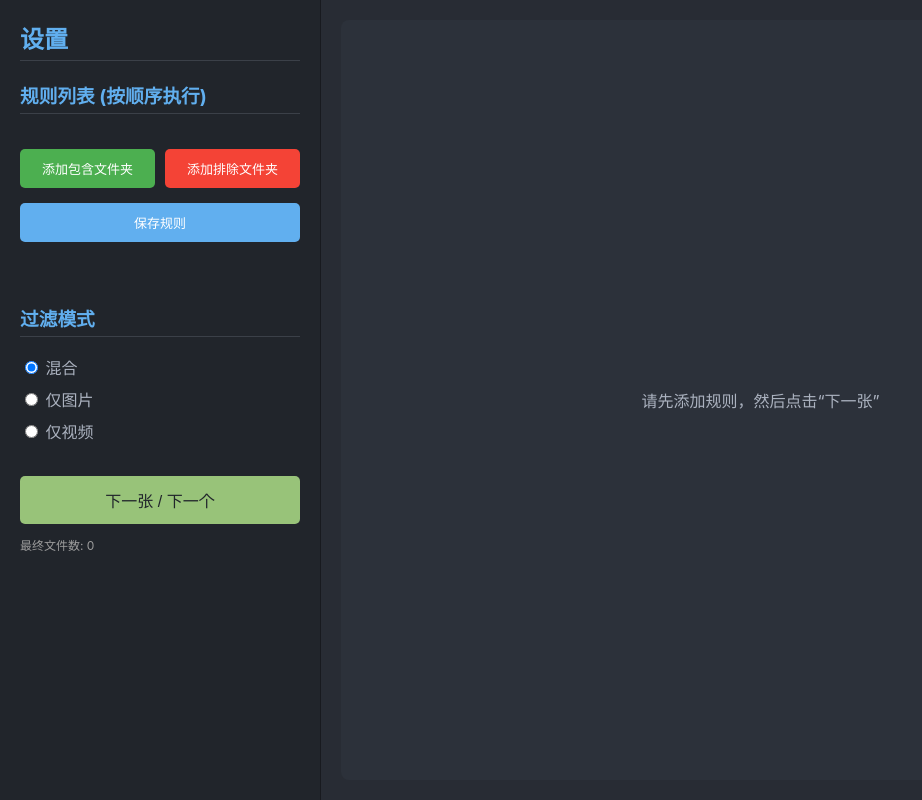
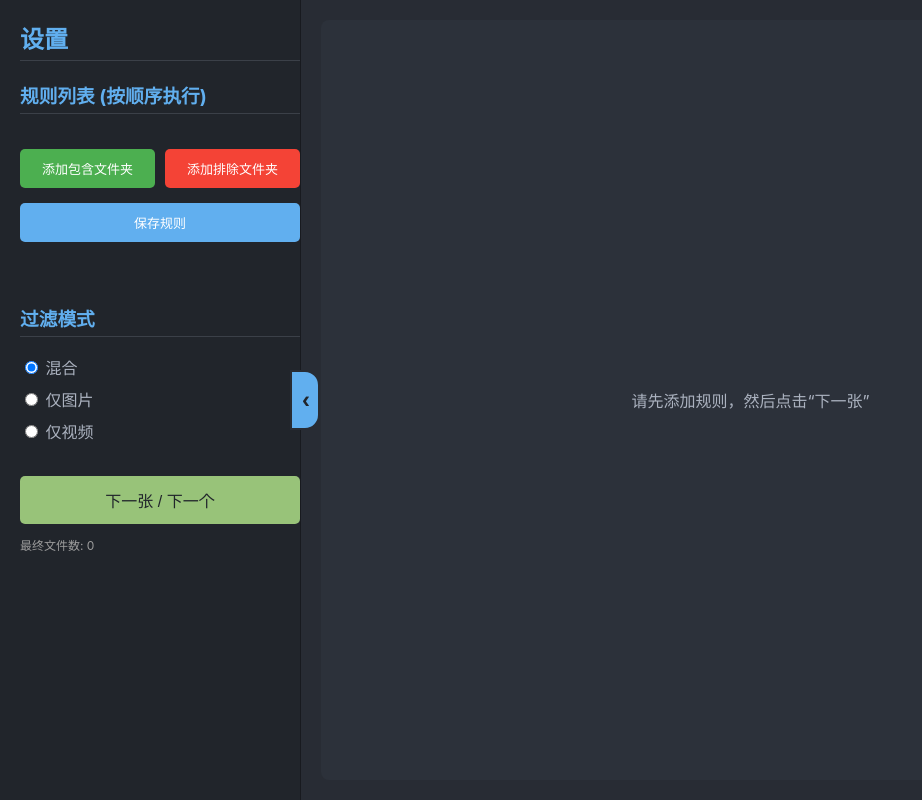
Before and after one commit to peop1eTHU/viewer4, an Electron app: page index.html in a window 1200 px wide. Shown: the whole page, without its empty margins (0-922 px from the left). Drawn offline with Linux system fonts and the light colour scheme; no server answers.

```diff
--- a/index.html
+++ b/index.html
@@ -9,6 +9,7 @@
 <body>
     <div class="container">
         <aside class="sidebar">
+            <div class="sidebar-content">
                 <h2>设置</h2>
                 <div class="section">
                     <h3>规则列表 (按顺序执行)</h3>
@@ -36,7 +37,14 @@
                     <button id="next-btn" class="main-action">下一张 / 下一个</button>
                     <p id="file-count">最终文件数: 0</p>
                 </div>
+            </div>
+
+            <div class="sidebar-toggle-wrapper">
+                <button id="sidebar-toggle-btn" title="收起/展开侧边栏 (T)">‹</button>
+            </div>
         </aside>
+
+
 
         <main class="viewer">
             <div id="display-area">
--- a/renderer.js
+++ b/renderer.js
@@ -18,6 +18,8 @@
 const filterRadios = document.querySelectorAll('input[name="filter"]');
 const saveRulesBtn = document.getElementById('save-rules-btn');
 const configStatus = document.getElementById('config-status');
+const container = document.querySelector('.container');
+const sidebarToggleBtn = document.getElementById('sidebar-toggle-btn');
 
 // --- 函数 ---
 
@@ -195,6 +197,35 @@
     }, 3000);
 });
 
+function toggleSidebar() {
+    container.classList.toggle('sidebar-hidden');
+    container.classList.toggle('sidebar-visible');
+}
+
+// **新增**: 侧边栏切换按钮的点击事件
+sidebarToggleBtn.addEventListener('click', toggleSidebar);
+
+// **新增**: 全局键盘事件监听
+window.addEventListener('keydown', (event) => {
+    // 防止在输入框或其他交互元素中触发
+    if (event.target.tagName === 'INPUT' || event.target.tagName === 'TEXTAREA') {
+        return;
+    }
+
+    switch (event.code) {
+        case 'Space':
+            // 阻止空格键的默认行为（例如滚动页面或触发按钮点击）
+            event.preventDefault();
+            showRandomFile();
+            break;
+
+        case 'KeyT':
+            toggleSidebar();
+            break;
+    }
+});
+
+
 
 // --- 启动应用 ---
 // 在脚本末尾调用初始化函数
--- a/styles.css
+++ b/styles.css
@@ -249,3 +249,86 @@
     height: 15px; /* 固定高度防止布局跳动 */
     text-align: center;
 }
+
+.container {
+    display: flex;
+    height: 100%;
+    /* 新增过渡效果 */
+    transition: all 0.3s ease-in-out;
+}
+
+.sidebar {
+    width: 280px;
+    background-color: #21252b;
+    padding: 20px;
+    padding-right: 0; /* 切换按钮将占据右边空间 */
+    display: flex; /* 改为 flex 布局 */
+    border-right: 1px solid #181a1f;
+    flex-shrink: 0; /* 防止侧边栏被压缩 */
+    /* 新增过渡效果 */
+    transition: all 0.3s ease-in-out;
+    position: relative; /* 为切换按钮定位 */
+}
+
+.sidebar-content {
+    width: 100%;
+    overflow: hidden; /* 收起时隐藏内容 */
+    display: flex;
+    flex-direction: column;
+}
+
+.viewer {
+    flex-grow: 1;
+    display: flex;
+    justify-content: center;
+    align-items: center;
+    padding: 20px;
+    /* 新增过渡效果 */
+    transition: all 0.3s ease-in-out;
+}
+
+/* --- 侧边栏收起时的状态 --- */
+.container.sidebar-hidden .sidebar {
+    width: 0;
+    padding: 0;
+    /* 通过 transform 实现平滑移动而不是瞬间消失 */
+    transform: translateX(-100%);
+    opacity: 0;
+}
+
+/* --- 切换按钮的样式 --- */
+.sidebar-toggle-wrapper {
+    position: absolute;
+    right: -20px; /* 让按钮一半在侧边栏外，一半在内 */
+    top: 50%;
+    transform: translateY(-50%);
+    z-index: 10;
+}
+
+#sidebar-toggle-btn {
+    background-color: #61afef;
+    color: #21252b;
+    border: 2px solid #282c34; /* 与主背景色相同的边框 */
+    width: 30px;
+    height: 60px;
+    border-radius: 0 15px 15px 0; /* 半圆形 */
+    cursor: pointer;
+    font-size: 24px;
+    font-weight: bold;
+    display: flex;
+    justify-content: center;
+    align-items: center;
+    padding: 0;
+    padding-left: 2px;
+    transition: all 0.3s ease-in-out;
+}
+
+#sidebar-toggle-btn:hover {
+    background-color: #528bce;
+}
+
+/* 当侧边栏收起时，旋转切换按钮的箭头 */
+.container.sidebar-hidden #sidebar-toggle-btn {
+    transform: translateY(-50%) rotate(180deg);
+    right: -30px; /* 调整位置使其完全可见 */
+}
```
Lines whose indentation alone changed are shown as unchanged.
